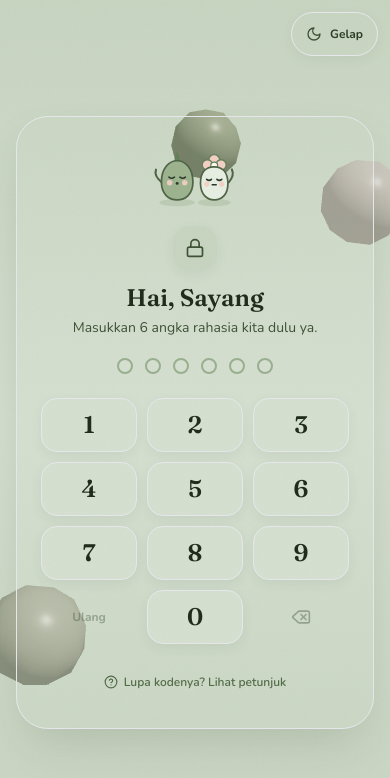
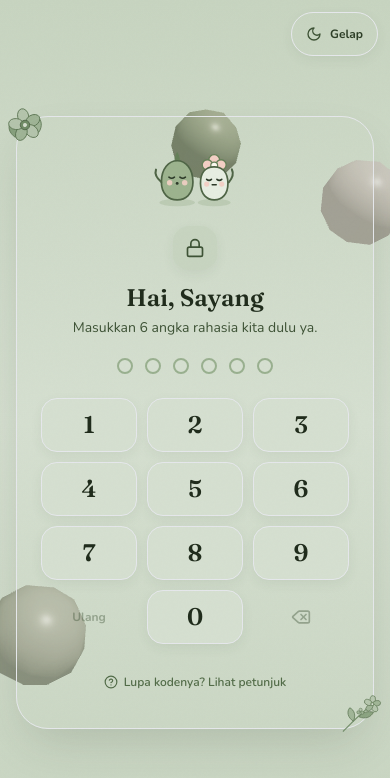
Before and after one commit to wildanrfq/3-years, a React (Vite) app: page / in a window 390 px wide. Shown: the top 778 px of the page. Built offline with nearby package versions, Linux system fonts and the light colour scheme.

Commit message:
style: add balanced botanical green flower ornaments across the site

```diff
--- a/src/components/AmbientEffects.tsx
+++ b/src/components/AmbientEffects.tsx
@@ -1,6 +1,7 @@
 import { useEffect, useRef, useState } from 'react';
 import { motion, AnimatePresence } from 'framer-motion';
 import { useReducedMotion } from '../hooks/useReducedMotion';
+import { GreenFlower } from './GreenFlower';
 
 interface Particle {
   id: number;
@@ -17,12 +18,12 @@ interface TrailPoint {
   t: number;
 }
 
-const FLOATING_LEAVES = [
-  { left: '8%', top: '16%', delay: 0, duration: 11, scale: 0.9 },
-  { left: '82%', top: '22%', delay: 2.1, duration: 13, scale: 1.05 },
-  { left: '14%', top: '68%', delay: 1.2, duration: 12, scale: 0.8 },
-  { left: '88%', top: '72%', delay: 3.4, duration: 10, scale: 0.95 },
-  { left: '52%', top: '12%', delay: 4.5, duration: 14, scale: 0.75 },
+const FLOATING_BOTANICALS = [
+  { kind: 'leaf' as const, left: '8%', top: '16%', delay: 0, duration: 12, scale: 0.9 },
+  { kind: 'flower' as const, left: '84%', top: '24%', delay: 2.1, duration: 14, scale: 1.0 },
+  { kind: 'flower' as const, left: '14%', top: '68%', delay: 1.2, duration: 13, scale: 0.88 },
+  { kind: 'leaf' as const, left: '88%', top: '72%', delay: 3.4, duration: 11, scale: 0.95 },
+  { kind: 'flower' as const, left: '54%', top: '11%', delay: 4.5, duration: 15, scale: 0.78 },
 ];
 
 const RIBBON_LIFETIME_MS = 380;
@@ -135,26 +136,54 @@ export function AmbientEffects() {
     <>
       <div className="paper-grain pointer-events-none fixed inset-0 z-40" aria-hidden="true" />
 
-      {!reducedMotion && (
+      {/* Ornamen bunga hijau lembut di sudut layar (tidak berlebihan) */}
       <div className="pointer-events-none fixed inset-0 z-0 overflow-hidden" aria-hidden="true">
-          {FLOATING_LEAVES.map((leaf, index) => (
-            <motion.svg
+        <motion.div
+          animate={reducedMotion ? undefined : { rotate: [-3, 3, -3], scale: [1, 1.03, 1] }}
+          transition={{ duration: 14, repeat: Infinity, ease: 'easeInOut' }}
+          className="absolute -bottom-12 -left-10 opacity-30 sm:-bottom-14 sm:-left-12 sm:opacity-35"
+        >
+          <GreenFlower variant="bloom" className="h-44 w-44 sm:h-60 sm:w-60" />
+        </motion.div>
+
+        <motion.div
+          animate={reducedMotion ? undefined : { rotate: [2, -3, 2], y: [0, 6, 0] }}
+          transition={{ duration: 16, repeat: Infinity, ease: 'easeInOut' }}
+          className="absolute -left-6 top-16 opacity-25 sm:left-2 sm:top-20 sm:opacity-30"
+        >
+          <GreenFlower variant="sprig" className="h-28 w-28 sm:h-40 sm:w-40" />
+        </motion.div>
+
+        <motion.div
+          animate={reducedMotion ? undefined : { rotate: [0, 6, 0] }}
+          transition={{ duration: 15, repeat: Infinity, ease: 'easeInOut' }}
+          className="absolute -bottom-8 -right-8 opacity-25 sm:opacity-30"
+        >
+          <GreenFlower variant="rosette" className="h-36 w-36 sm:h-48 sm:w-48" />
+        </motion.div>
+
+        {!reducedMotion &&
+          FLOATING_BOTANICALS.map((item, index) => (
+            <motion.div
               key={index}
-              viewBox="0 0 32 32"
-              className="absolute h-7 w-7 text-sage-300/60"
-              style={{ left: leaf.left, top: leaf.top, scale: leaf.scale }}
+              className="absolute"
+              style={{ left: item.left, top: item.top, scale: item.scale }}
               animate={{
-                y: [0, -18, 6, 0],
-                x: [0, 10, -8, 0],
-                rotate: [0, 14, -10, 0],
+                y: [0, -16, 6, 0],
+                x: [0, 9, -7, 0],
+                rotate: [0, 12, -8, 0],
               }}
               transition={{
-                duration: leaf.duration,
-                delay: leaf.delay,
+                duration: item.duration,
+                delay: item.delay,
                 repeat: Infinity,
                 ease: 'easeInOut',
               }}
             >
+              {item.kind === 'flower' ? (
+                <GreenFlower variant="rosette" className="h-7 w-7 opacity-45" />
+              ) : (
+                <svg viewBox="0 0 32 32" className="h-7 w-7 text-sage-300/60">
                   <path
                     d="M7 23 C8 12 16 7 25 7 C25 16 20 24 7 23 Z"
                     fill="currentColor"
@@ -167,10 +196,11 @@ export function AmbientEffects() {
                     fill="none"
                     opacity="0.7"
                   />
-            </motion.svg>
+                </svg>
+              )}
+            </motion.div>
           ))}
       </div>
-      )}
 
       {/* Pita tipis lembut mengikuti gerakan kursor */}
       {!reducedMotion && (
--- /dev/null
+++ b/src/components/GreenFlower.tsx
@@ -0,0 +1,115 @@
+interface GreenFlowerProps {
+  variant?: 'bloom' | 'sprig' | 'rosette';
+  className?: string;
+}
+
+/**
+ * Botanical sage-green flower ornaments using theme CSS variables so they blend
+ * softly in both light and dark mode.
+ */
+export function GreenFlower({ variant = 'bloom', className = '' }: GreenFlowerProps) {
+  if (variant === 'sprig') {
+    return (
+      <svg
+        viewBox="0 0 96 96"
+        fill="none"
+        aria-hidden="true"
+        className={className}
+      >
+        {/* Melengkung halus tangkai */}
+        <path
+          d="M16 82 C32 62, 46 44, 72 18"
+          stroke="var(--sage-500)"
+          strokeWidth="2.4"
+          strokeLinecap="round"
+        />
+        {/* Daun kanan & kiri */}
+        <path
+          d="M34 60 C22 54, 18 42, 24 34 C34 38, 38 48, 34 60 Z"
+          fill="var(--sage-300)"
+          stroke="var(--sage-600)"
+          strokeWidth="1.6"
+        />
+        <path
+          d="M44 50 C58 54, 68 48, 72 38 C60 36, 50 40, 44 50 Z"
+          fill="var(--sage-400)"
+          stroke="var(--sage-600)"
+          strokeWidth="1.6"
+        />
+        {/* Bunga utama di ujung tangkai */}
+        <g transform="translate(68 22)">
+          <ellipse cx="0" cy="-9" rx="5.5" ry="8" fill="var(--sage-200)" stroke="var(--sage-600)" strokeWidth="1.4" />
+          <ellipse cx="8.5" cy="-2.5" rx="5.5" ry="8" transform="rotate(72 8.5 -2.5)" fill="var(--sage-300)" stroke="var(--sage-600)" strokeWidth="1.4" />
+          <ellipse cx="5.2" cy="7.5" rx="5.5" ry="8" transform="rotate(144 5.2 7.5)" fill="var(--sage-200)" stroke="var(--sage-600)" strokeWidth="1.4" />
+          <ellipse cx="-5.2" cy="7.5" rx="5.5" ry="8" transform="rotate(216 -5.2 7.5)" fill="var(--sage-300)" stroke="var(--sage-600)" strokeWidth="1.4" />
+          <ellipse cx="-8.5" cy="-2.5" rx="5.5" ry="8" transform="rotate(288 -8.5 -2.5)" fill="var(--sage-200)" stroke="var(--sage-600)" strokeWidth="1.4" />
+          <circle cx="0" cy="0" r="4.2" fill="var(--sage-500)" />
+          <circle cx="0" cy="0" r="1.8" fill="var(--cream)" />
+        </g>
+        {/* Kuncup kecil di tengah tangkai */}
+        <g transform="translate(46 40) scale(0.62)">
+          <circle cx="0" cy="-7" r="5" fill="var(--sage-200)" stroke="var(--sage-600)" strokeWidth="1.8" />
+          <circle cx="6.5" cy="2" r="5" fill="var(--sage-300)" stroke="var(--sage-600)" strokeWidth="1.8" />
+          <circle cx="-6.5" cy="2" r="5" fill="var(--sage-300)" stroke="var(--sage-600)" strokeWidth="1.8" />
+          <circle cx="0" cy="0" r="3" fill="var(--sage-500)" />
+        </g>
+      </svg>
+    );
+  }
+
+  if (variant === 'rosette') {
+    return (
+      <svg
+        viewBox="0 0 64 64"
+        fill="none"
+        aria-hidden="true"
+        className={className}
+      >
+        <g transform="translate(32 32)">
+          <ellipse cx="0" cy="-14" rx="7" ry="11" fill="var(--sage-300)" stroke="var(--sage-600)" strokeWidth="1.6" />
+          <ellipse cx="12.1" cy="-7" rx="7" ry="11" transform="rotate(60 12.1 -7)" fill="var(--sage-200)" stroke="var(--sage-600)" strokeWidth="1.6" />
+          <ellipse cx="12.1" cy="7" rx="7" ry="11" transform="rotate(120 12.1 7)" fill="var(--sage-300)" stroke="var(--sage-600)" strokeWidth="1.6" />
+          <ellipse cx="0" cy="14" rx="7" ry="11" transform="rotate(180 0 14)" fill="var(--sage-200)" stroke="var(--sage-600)" strokeWidth="1.6" />
+          <ellipse cx="-12.1" cy="7" rx="7" ry="11" transform="rotate(240 -12.1 7)" fill="var(--sage-300)" stroke="var(--sage-600)" strokeWidth="1.6" />
+          <ellipse cx="-12.1" cy="-7" rx="7" ry="11" transform="rotate(300 -12.1 -7)" fill="var(--sage-200)" stroke="var(--sage-600)" strokeWidth="1.6" />
+          <circle cx="0" cy="0" r="6.5" fill="var(--sage-500)" stroke="var(--sage-700)" strokeWidth="1.4" />
+          <circle cx="0" cy="0" r="2.6" fill="var(--cream)" />
+        </g>
+      </svg>
+    );
+  }
+
+  // 'bloom' default: bunga sage 5 kelopak dengan dua daun lembut
+  return (
+    <svg
+      viewBox="0 0 96 96"
+      fill="none"
+      aria-hidden="true"
+      className={className}
+    >
+      {/* Dua daun penyangga di bawah bunga */}
+      <path
+        d="M24 68 C14 58, 12 44, 22 36 C32 44, 34 56, 24 68 Z"
+        fill="var(--sage-400)"
+        stroke="var(--sage-600)"
+        strokeWidth="1.6"
+      />
+      <path
+        d="M72 68 C82 58, 84 44, 74 36 C64 44, 62 56, 72 68 Z"
+        fill="var(--sage-300)"
+        stroke="var(--sage-600)"
+        strokeWidth="1.6"
+      />
+      {/* Kelopak bunga 5 sisi */}
+      <g transform="translate(48 48)">
+        <ellipse cx="0" cy="-18" rx="11" ry="15" fill="var(--sage-200)" stroke="var(--sage-600)" strokeWidth="1.7" />
+        <ellipse cx="17" cy="-5.5" rx="11" ry="15" transform="rotate(72 17 -5.5)" fill="var(--sage-300)" stroke="var(--sage-600)" strokeWidth="1.7" />
+        <ellipse cx="10.5" cy="14.5" rx="11" ry="15" transform="rotate(144 10.5 14.5)" fill="var(--sage-200)" stroke="var(--sage-600)" strokeWidth="1.7" />
+        <ellipse cx="-10.5" cy="14.5" rx="11" ry="15" transform="rotate(216 -10.5 14.5)" fill="var(--sage-300)" stroke="var(--sage-600)" strokeWidth="1.7" />
+        <ellipse cx="-17" cy="-5.5" rx="11" ry="15" transform="rotate(288 -17 -5.5)" fill="var(--sage-200)" stroke="var(--sage-600)" strokeWidth="1.7" />
+        <circle cx="0" cy="0" r="9.5" fill="var(--sage-500)" stroke="var(--sage-700)" strokeWidth="1.5" />
+        <circle cx="0" cy="0" r="4" fill="var(--cream)" opacity="0.9" />
+      </g>
+    </svg>
+  );
+}
--- a/src/features/gate/PinGate.tsx
+++ b/src/features/gate/PinGate.tsx
@@ -5,6 +5,7 @@ import { Delete, HelpCircle, Lock, LockOpen } from 'lucide-react';
 import { content } from '../../config/content';
 import { Mascot, MascotMood } from '../../components/Mascot';
 import { ThemeToggle } from '../../components/ThemeToggle';
+import { GreenFlower } from '../../components/GreenFlower';
 import { useReducedMotion } from '../../hooks/useReducedMotion';
 import { GENTLE_EASE } from '../../lib/motion';
 import { ThemeMode } from '../../hooks/useTheme';
@@ -188,6 +189,14 @@ export function PinGate({
         transition={{ duration: reducedMotion ? 0.25 : 0.72, ease: GENTLE_EASE }}
         className="relative z-10 w-full max-w-[360px] rounded-[32px] border border-sage-200/90 bg-cream/95 p-6 text-center shadow-sage-lg"
       >
+        <GreenFlower
+          variant="bloom"
+          className="pointer-events-none absolute -left-4 -top-4 h-12 w-12 -rotate-12 opacity-90"
+        />
+        <GreenFlower
+          variant="sprig"
+          className="pointer-events-none absolute -bottom-3 -right-3 h-12 w-12 rotate-6 opacity-85"
+        />
         <div className="flex flex-col items-center">
           <Mascot mood={mood} size="md" message={mascotMessage} />
 
--- a/src/features/rewind/RewindSection.tsx
+++ b/src/features/rewind/RewindSection.tsx
@@ -7,6 +7,7 @@ import { getElapsedSince } from '../../lib/date';
 import { GENTLE_EASE } from '../../lib/motion';
 import { useReducedMotion } from '../../hooks/useReducedMotion';
 import { SquishyButton } from '../../components/SquishyButton';
+import { GreenFlower } from '../../components/GreenFlower';
 
 interface RewindSectionProps {
   onBackToHub: () => void;
@@ -172,6 +173,10 @@ export default function RewindSection({
         style={{ perspective: '1100px' }}
         className={`relative flex h-[min(600px,calc(100dvh-11.5rem))] min-h-[390px] w-[min(390px,calc(100vw-24px))] select-none flex-col overflow-hidden rounded-[32px] border border-sage-200/90 bg-gradient-to-b ${bgGradient} shadow-sage-lg touch-pan-x`}
       >
+        <GreenFlower
+          variant="rosette"
+          className="pointer-events-none absolute -bottom-5 -left-5 h-24 w-24 opacity-20"
+        />
         {/* Gumpalan cahaya latar animasi */}
         {!reducedMotion && (
           <>
```
Also changed, not shown: src/components/SectionShell.tsx (+10 -5 lines), src/features/hub/HubScreen.tsx (+9 -0 lines), src/features/intro/IntroScreen.tsx (+9 -0 lines), src/features/letter/LetterSection.tsx (+11 -3 lines). Lines whose indentation alone changed are shown as unchanged.
